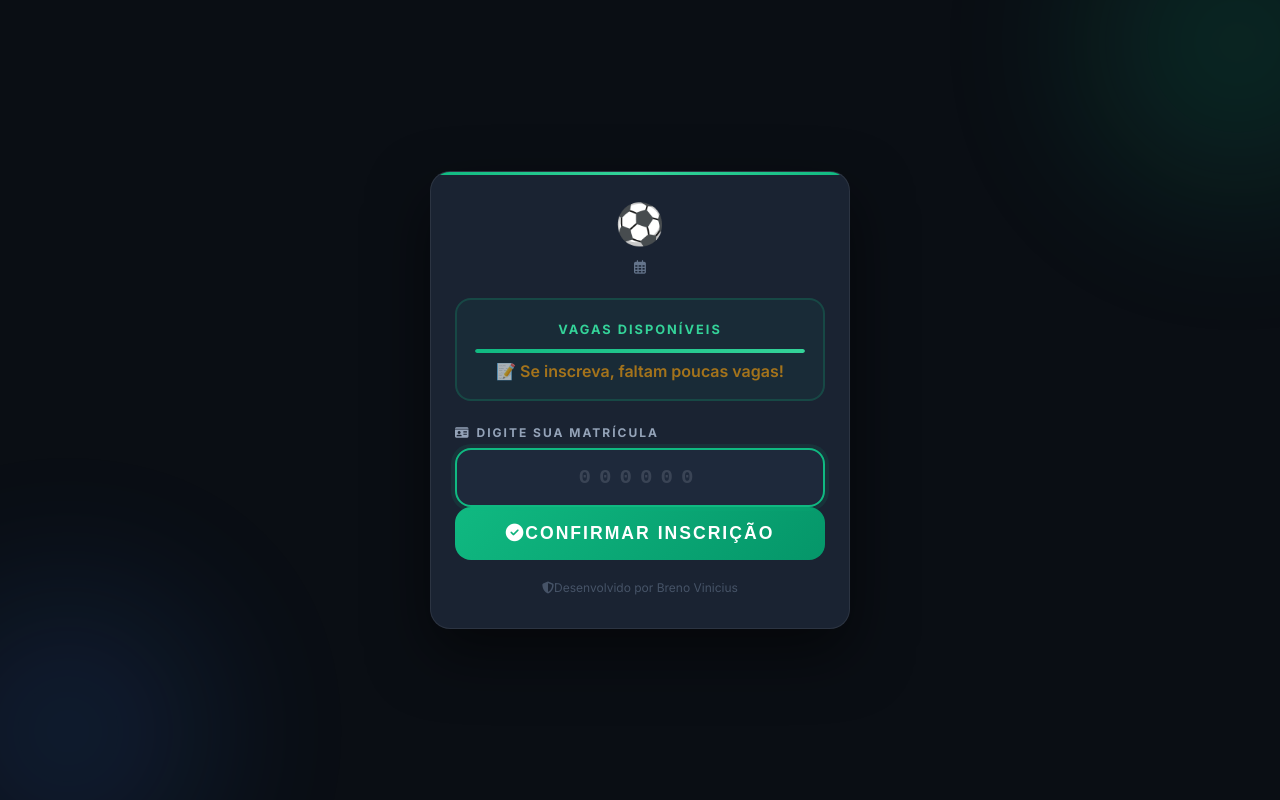
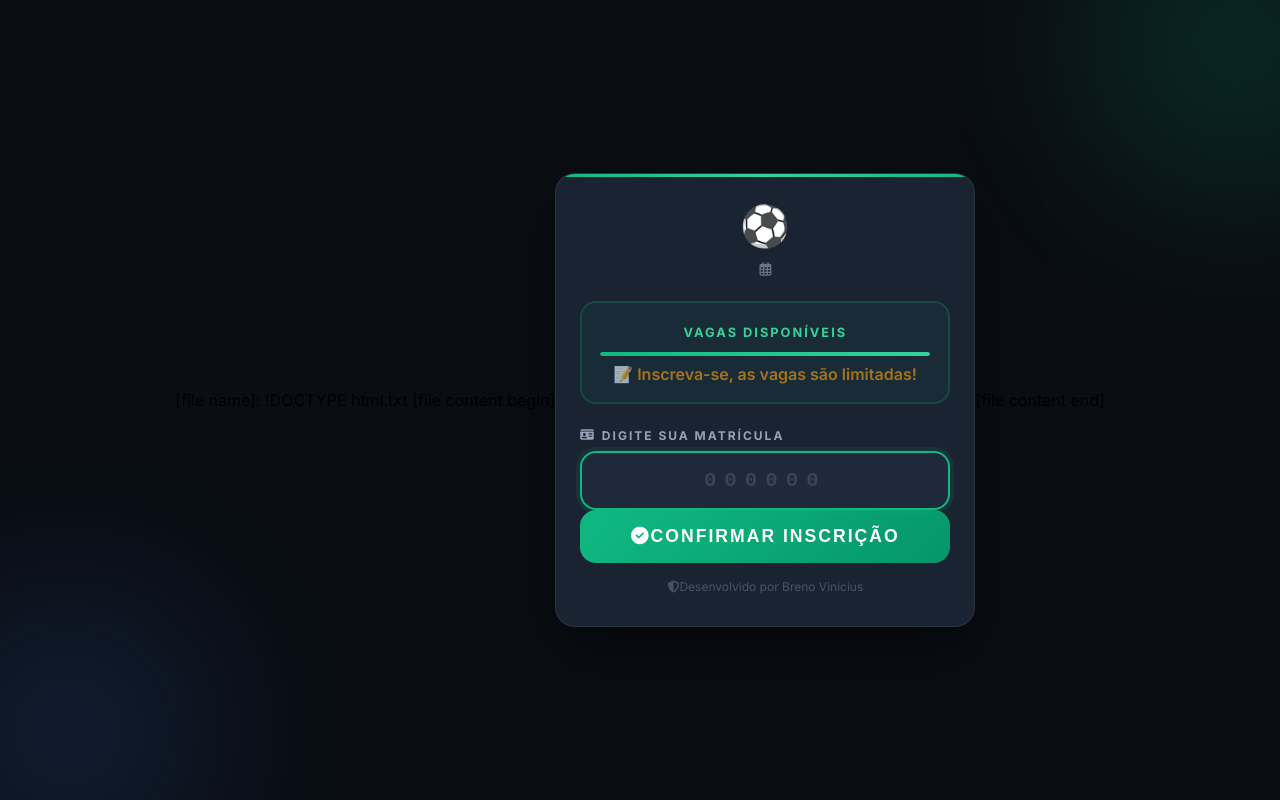
Before and after one commit to brenobucciarati/facilita.ai, a Flask app: template templates/public/inscricao.html in a window 1280 px wide. Run offline with Flask 3, Linux system fonts and the light colour scheme; the template is opened without the code that fills it, so the values that code supplies are empty.

Commit message:
Update inscricao.html

```diff
--- a/templates/public/inscricao.html
+++ b/templates/public/inscricao.html
@@ -1,3 +1,5 @@
+[file name]: !DOCTYPE html.txt
+[file content begin]
 <!DOCTYPE html>
 <html lang="pt-BR">
 <head>
@@ -28,7 +30,7 @@
         .vagas-counter { background: rgba(16,185,129,0.06); border: 2px solid rgba(16,185,129,0.2); border-radius: 16px; padding: 18px; text-align: center; margin-bottom: 24px; transition: all 0.3s ease; }
         .vagas-counter.critico { border-color: rgba(239,68,68,0.4); background: rgba(239,68,68,0.06); }
         .vagas-numero { font-size: 3em; font-weight: 800; color: #10b981; line-height: 1; transition: all 0.3s ease; display: none; } /* Escondido por padrão */
-        .vagas-counter.critico .vagas-numero { display: block; color: #ef4444; } /* Mostra só quando crítico */
+        .vagas-counter.critico .vagas-numero { display: block; color: #ef4444; } /* Mostra só quando crítico (< 10) */
         .vagas-label { color: #34d399; font-size: 0.8em; text-transform: uppercase; letter-spacing: 2px; font-weight: 700; margin-top: 4px; }
         .vagas-counter.critico .vagas-label { color: #f87171; }
         .vagas-barra { width: 100%; height: 4px; background: rgba(255,255,255,0.05); border-radius: 2px; margin-top: 12px; overflow: hidden; }
@@ -121,13 +123,7 @@
                 <div class="vagas-barra">
                     <div class="vagas-barra-fill" id="vagas-barra-fill"></div>
                 </div>
-                <div class="vagas-mensagem" id="vagas-mensagem">
-                    {% if vagas_disponiveis <= 10 %}
-                        🔥 Corra! Faltam {{ vagas_disponiveis }} vagas!
-                    {% else %}
-                        📝 Se inscreva, faltam poucas vagas!
-                    {% endif %}
-                </div>
+                <div class="vagas-mensagem" id="vagas-mensagem"></div>
             </div>
 
             <div id="form-area">
@@ -199,15 +195,42 @@
 
     // ==================== FUNÇÃO PARA ATUALIZAR MENSAGEM ====================
     function atualizarMensagemVagas(restantes) {
+        // Verifica se o evento já está esgotado
+        if (restantes <= 0) {
+            formArea.style.display = 'none';
+            esgotadoState.style.display = 'block';
+            vagasCounter.style.display = 'none';
+            return;
+        }
+
+        // Mostra o counter novamente se estava escondido
+        if (vagasCounter.style.display === 'none') {
+            vagasCounter.style.display = 'block';
+            esgotadoState.style.display = 'none';
+            formArea.style.display = 'block';
+        }
+
+        // Regras de exibição
         if (restantes <= 10) {
+            // Crítico: mostra número e mensagem de urgência
             vagasMensagem.innerHTML = '🔥 Corra! Faltam ' + restantes + ' vagas!';
             vagasCounter.classList.add('critico');
-            vagasDisponiveis.style.display = 'block'; // Mostra o número
-        } else {
+            vagasDisponiveis.style.display = 'block';
+        } else if (restantes <= 15) {
+            // Poucas vagas: mensagem de alerta sem número
             vagasMensagem.innerHTML = '📝 Se inscreva, faltam poucas vagas!';
             vagasCounter.classList.remove('critico');
-            vagasDisponiveis.style.display = 'none'; // Esconde o número
+            vagasDisponiveis.style.display = 'none';
+        } else {
+            // Muitas vagas: mensagem padrão
+            vagasMensagem.innerHTML = '📝 Inscreva-se, as vagas são limitadas!';
+            vagasCounter.classList.remove('critico');
+            vagasDisponiveis.style.display = 'none';
         }
+
+        // Atualiza a barra de progresso
+        var percentual = (restantes / TOTAL_VAGAS) * 100;
+        vagasBarraFill.style.width = Math.min(percentual, 100) + '%';
     }
 
     // ==================== INSCRIÇÃO POR NOME ====================
@@ -320,21 +343,22 @@
 
     function atualizarVagas(restantes) {
         vagasDisponiveis.textContent = restantes;
-        vagasBarraFill.style.width = (restantes / TOTAL_VAGAS * 100) + '%';
         atualizarMensagemVagas(restantes);
     }
 
-    // Inicializar a mensagem e exibição correta
+    // ==================== INICIALIZAÇÃO ====================
     var vagasIniciais = parseInt('{{ vagas_disponiveis }}');
 
-    // Configuração inicial: esconder número se tiver mais de 10
-    if (vagasIniciais > 10) {
-        vagasDisponiveis.style.display = 'none';
+    // Verifica se já está esgotado
+    if (vagasIniciais <= 0) {
+        formArea.style.display = 'none';
+        esgotadoState.style.display = 'block';
+        vagasCounter.style.display = 'none';
     } else {
-        vagasDisponiveis.style.display = 'block';
+        // Configura a mensagem inicial
+        atualizarMensagemVagas(vagasIniciais);
     }
-
-    atualizarMensagemVagas(vagasIniciais);
     </script>
 </body>
 </html>
+[file content end]
```
